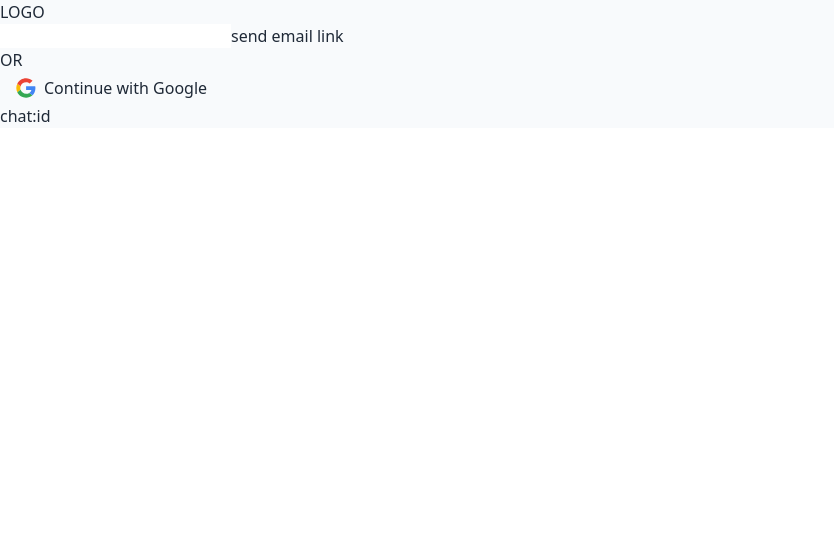
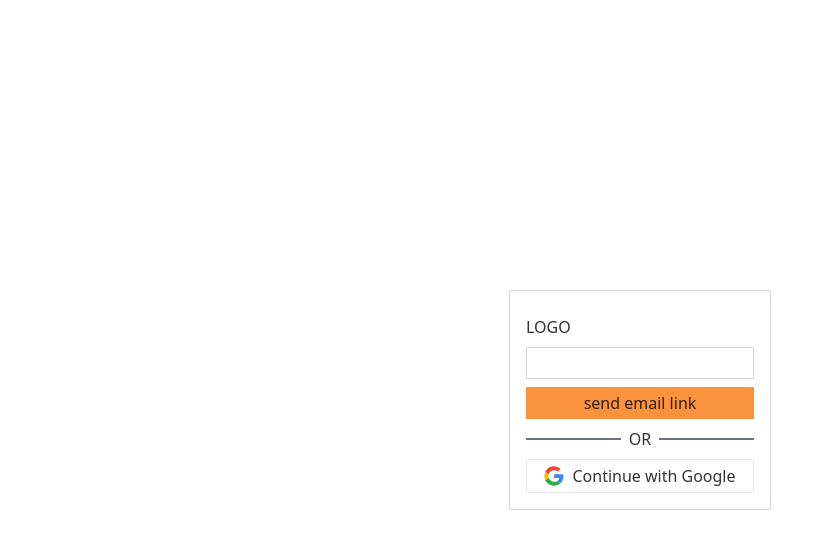
Before and after one commit to kobbin003/pingpong, a React (Vite) app in the folder client/: page / in a window 1280 px wide. Shown: the top 548 px of the page, without its empty margins (0-834 px from the left). Built offline with nearby package versions, Linux system fonts and the light colour scheme; no server answers.

Commit message:
auth page styled

```diff
--- a/client/src/components/AuthButton/AuthButton.tsx
+++ b/client/src/components/AuthButton/AuthButton.tsx
@@ -8,15 +8,10 @@ type Props = {
 const AuthButton = ({ img, bgColor, desc, onClick }: Props) => {
 	return (
 		<button
-			className={`${bgColor} flex items-center px-4 py-1 rounded-sm`}
+			className={`${bgColor} flex items-center justify-center py-1 rounded-sm border w-full`}
 			onClick={onClick}
 		>
-			<img
-				src={img}
-				alt=""
-				height={20}
-				width={20}
-			/>
+			<img src={img} alt="" height={20} width={20} />
 			<p className="pl-2">{desc}</p>
 		</button>
 	);
--- a/client/src/components/authform/EmailLinkForm.tsx
+++ b/client/src/components/authform/EmailLinkForm.tsx
@@ -47,15 +47,18 @@ const EmailLinkForm = ({}: Props) => {
 		setEmail(e.target.value);
 	};
 	return (
-		<form onSubmit={sendEmailLinkRequest}>
+		<form onSubmit={sendEmailLinkRequest} className="flex flex-col gap-2">
 			<input
 				type="email"
 				name=""
 				id=""
 				value={email}
 				onChange={trackInputValueChange}
+				className="input input-sm input-bordered rounded-sm bg-white"
 			/>
-			<button type="submit">send email link</button>
+			<button type="submit" className="bg-orange-400 py-1">
+				send email link
+			</button>
 			{loading && <p>Loading...</p>}
 			{linkSent && <p>we have sent sign-in link to you email</p>}
 		</form>
--- a/client/src/pages/auth/Auth.tsx
+++ b/client/src/pages/auth/Auth.tsx
@@ -1,5 +1,5 @@
 import { useDispatch, useSelector } from "react-redux";
-import { Link, useLocation, useNavigate } from "react-router-dom";
+import { useLocation, useNavigate } from "react-router-dom";
 import { RootState } from "../../redux/store/store";
 import { useEffect } from "react";
 import { emptyErrorMsg, setErrorMsg } from "../../redux/reducers/alertSlice";
@@ -11,7 +11,6 @@ import {
 	setAccessToken,
 } from "../../redux/reducers/authSlice";
 import { removeUser } from "../../redux/reducers/userSlice";
-// import { useGetWelcomeQuery } from "../../api/welcomeQuery";
 
 type Props = {};
 // console.log("vite-base url", VITE_BASE_URL);
@@ -48,10 +47,7 @@ const Auth = (_: Props) => {
 				dispatch(setErrorMsg("could not login"));
 			});
 	};
-	//
-	// useEffect(() => {
-	// 	console.log("lazydata", result, lastPromiseInfo);
-	// }, [result]);
+
 	//* empty error on start
 	useEffect(() => {
 		dispatch(emptyErrorMsg());
@@ -66,17 +62,17 @@ const Auth = (_: Props) => {
 	}, [pathname]);
 
 	return (
-		<div className="bg-slate-50">
+		<div className="w-screen h-screen flex justify-center items-center bg-white text-black/80">
 			{alert.errorMessage && <p>Error Alert:{alert.errorMessage}</p>}
-			{/* <button onClick={() => trigger()}>trigger welcom</button> */}
-			<div className="">
-				<div>LOGO</div>
+			<div className="border border-gray-300 p-4 rounded-sm">
+				<div className="py-2">LOGO</div>
 				<>
 					<EmailLinkForm />
-					<div className="">
-						<div className=""></div>
-						<div className="">OR</div>
-						<div className=""></div>
+
+					<div className="w-full flex items-center py-2">
+						<div className="flex-1 h-0 border-b-2 border-gray-500"></div>
+						<div className="px-2">OR</div>
+						<div className="flex-1 h-0 border-b-2 border-gray-500"></div>
 					</div>
 					<AuthButton
 						bgColor=""
@@ -87,8 +83,6 @@ const Auth = (_: Props) => {
 					<div className=""></div>
 				</>
 			</div>
-			<Link to={`/user/chat/welcome`}>chat:id</Link>
-			{/* <Trial /> */}
 		</div>
 	);
 };
```
